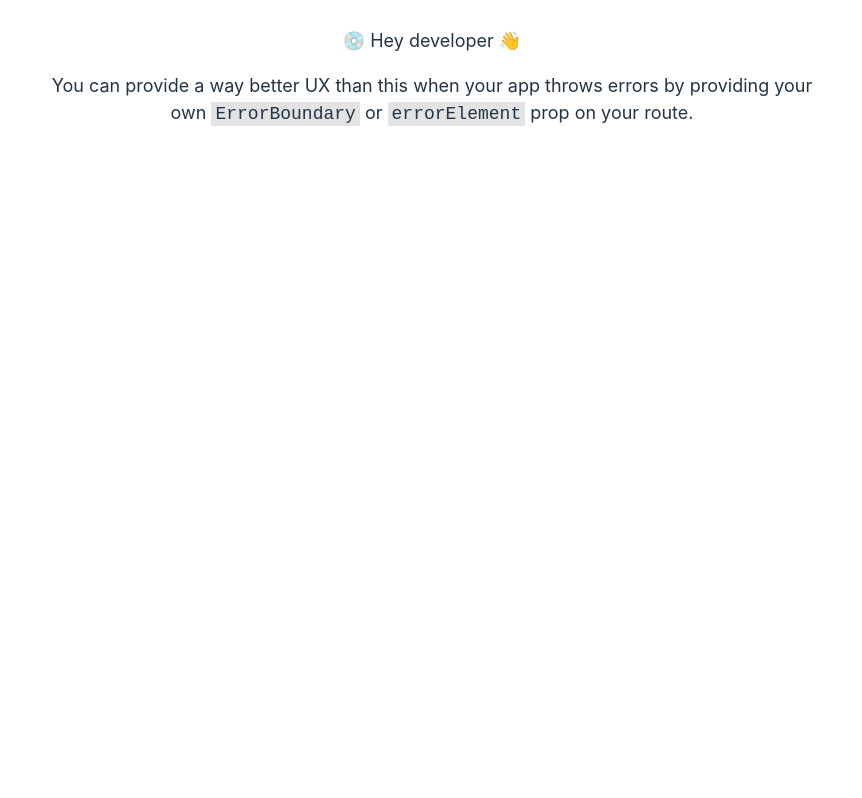
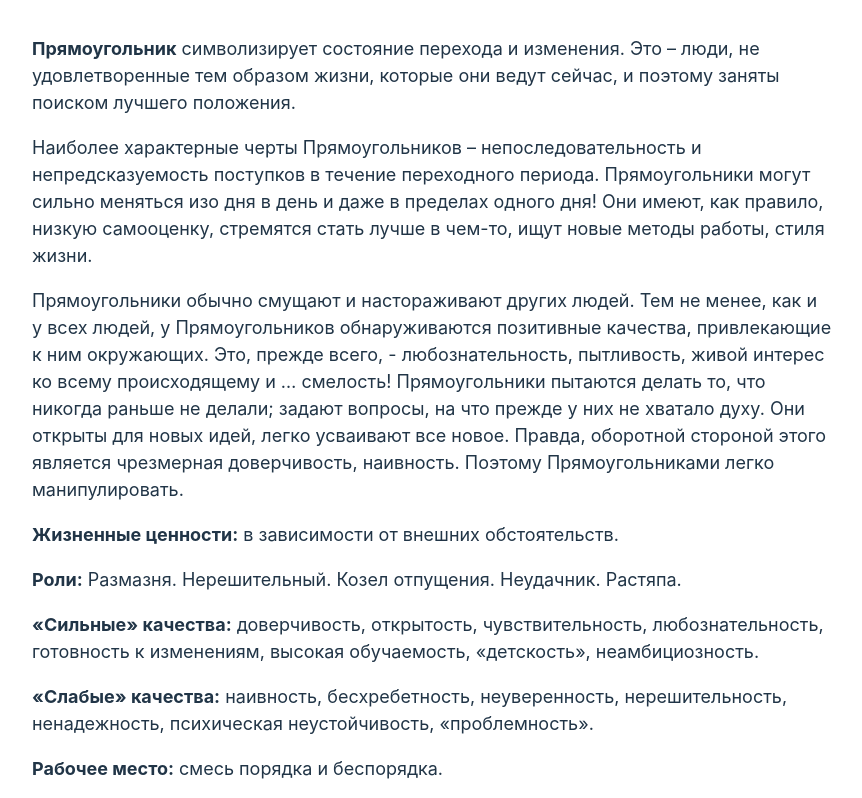
Before and after one commit to Sylphur/psychology-shapes, a React (Vite) app in the folder psy-shapes/: page /rectangle in a window 1280 px wide. Before the commit this address had no page. Shown: the part 382-1180 px from the top of the page, without its empty margins (208-1070 px from the left). Before the commit the page ends 800 px from the top, so only its background shows below. Built offline with nearby package versions, Linux system fonts and the light colour scheme.

Commit message:
feat: add rectangle description

```diff
--- a/psy-shapes/src/main.tsx
+++ b/psy-shapes/src/main.tsx
@@ -6,6 +6,7 @@ import { createBrowserRouter, RouterProvider } from 'react-router-dom';
 import Square from './pages/square/square.tsx';
 import Circle from './pages/circle/circle.tsx';
 import Triangle from './pages/triangle/triangle.tsx';
+import Rectangle from './pages/rectangle/rectangle.tsx';
 
 const router = createBrowserRouter([
   {
@@ -24,6 +25,10 @@ const router = createBrowserRouter([
         path: '/triangle',
         element: <Triangle />
       },
+      {
+        path: '/rectangle',
+        element: <Rectangle />
+      },
     ]
   }
 ])
--- /dev/null
+++ b/psy-shapes/src/pages/rectangle/rectangle.tsx
@@ -0,0 +1,41 @@
+import '../../App.css'
+import shape from '../../assets/shapes/rectangle.png'
+
+function Rectangle() {
+
+  return (
+    <section className='content'>
+      <img src={shape} className="logo" alt="Vite logo" />
+      <p className='shape-description'>
+        <b>Прямоугольник</b> символизирует состояние перехода и изменения. Это – люди, не удовлетворенные тем образом жизни, которые они ведут сейчас, и поэтому заняты поиском лучшего положения.
+
+      </p>
+      <p className='shape-description'>
+        Наиболее характерные черты Прямоугольников – непоследовательность и непредсказуемость поступков в течение переходного периода. Прямоугольники могут сильно меняться изо дня в день и даже в пределах одного дня! Они имеют, как правило, низкую самооценку, стремятся стать лучше в чем-то, ищут новые методы работы, стиля жизни.
+      </p>
+      <p className='shape-description'>
+        Прямоугольники обычно смущают и настораживают других людей. Тем не менее, как и у всех людей, у Прямоугольников обнаруживаются позитивные качества, привлекающие к ним окружающих. Это, прежде всего, - любознательность, пытливость, живой интерес ко всему происходящему и … смелость! Прямоугольники пытаются делать то, что никогда раньше не делали; задают вопросы, на что прежде у них не хватало духу. Они открыты для новых идей, легко усваивают все новое. Правда, оборотной стороной этого является чрезмерная доверчивость, наивность. Поэтому Прямоугольниками легко манипулировать.
+      </p>
+      <p className='shape-description'>
+        <b>Жизненные ценности:</b> в зависимости от внешних обстоятельств.
+      </p>
+      <p className='shape-description'>
+        <b>Роли:</b> Размазня. Нерешительный. Козел отпущения. Неудачник. Растяпа.
+      </p>
+      <p className='shape-description'>
+        <b>«Сильные» качества:</b> доверчивость, открытость, чувствительность, любознательность, готовность к изменениям, высокая обучаемость, «детскость», неамбициозность.
+      </p>
+      <p className='shape-description'>
+        <b>«Слабые» качества:</b> наивность, бесхребетность, неуверенность, нерешительность, ненадежность, психическая неустойчивость, «проблемность».
+      </p>
+      <p className='shape-description'>
+        <b>Рабочее место:</b> смесь порядка и беспорядка.
+      </p>
+      <p className='shape-description'>
+        <b>Подходящие профессии:</b> Поскольку прямоугольник – переходная, зачастую «кризисная» фигура, то лучше всего отправить его на какое-то время в отпуск или на учебу. Идеальное занятие для прямоугольника – это учиться или отдыхать. Прямоугольник может быть хорошим экспертом или консультантом, но только в тех вопросах, где он признанный авторитет.
+      </p>
+    </section>
+  )
+}
+
+export default Rectangle
```
